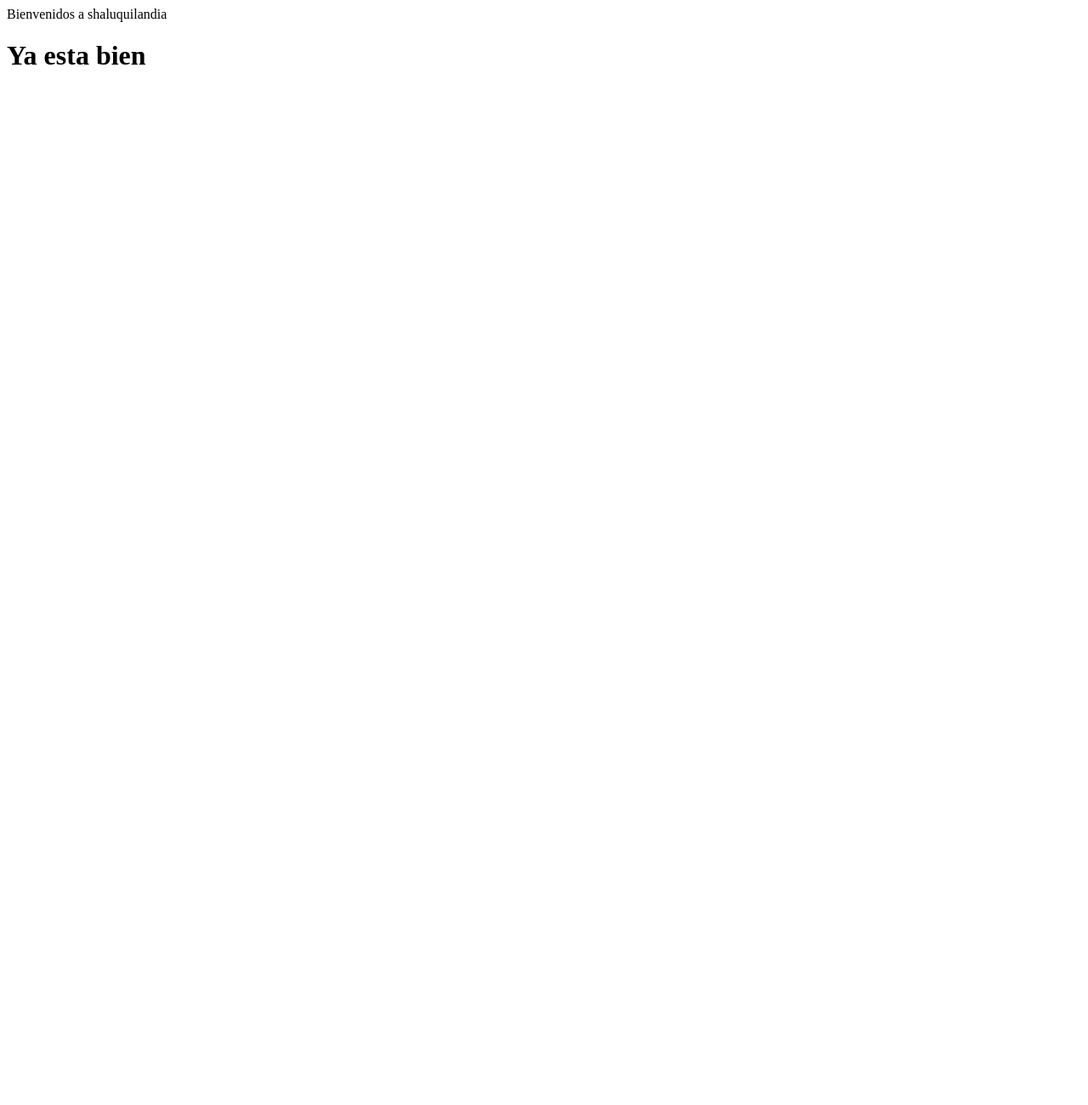
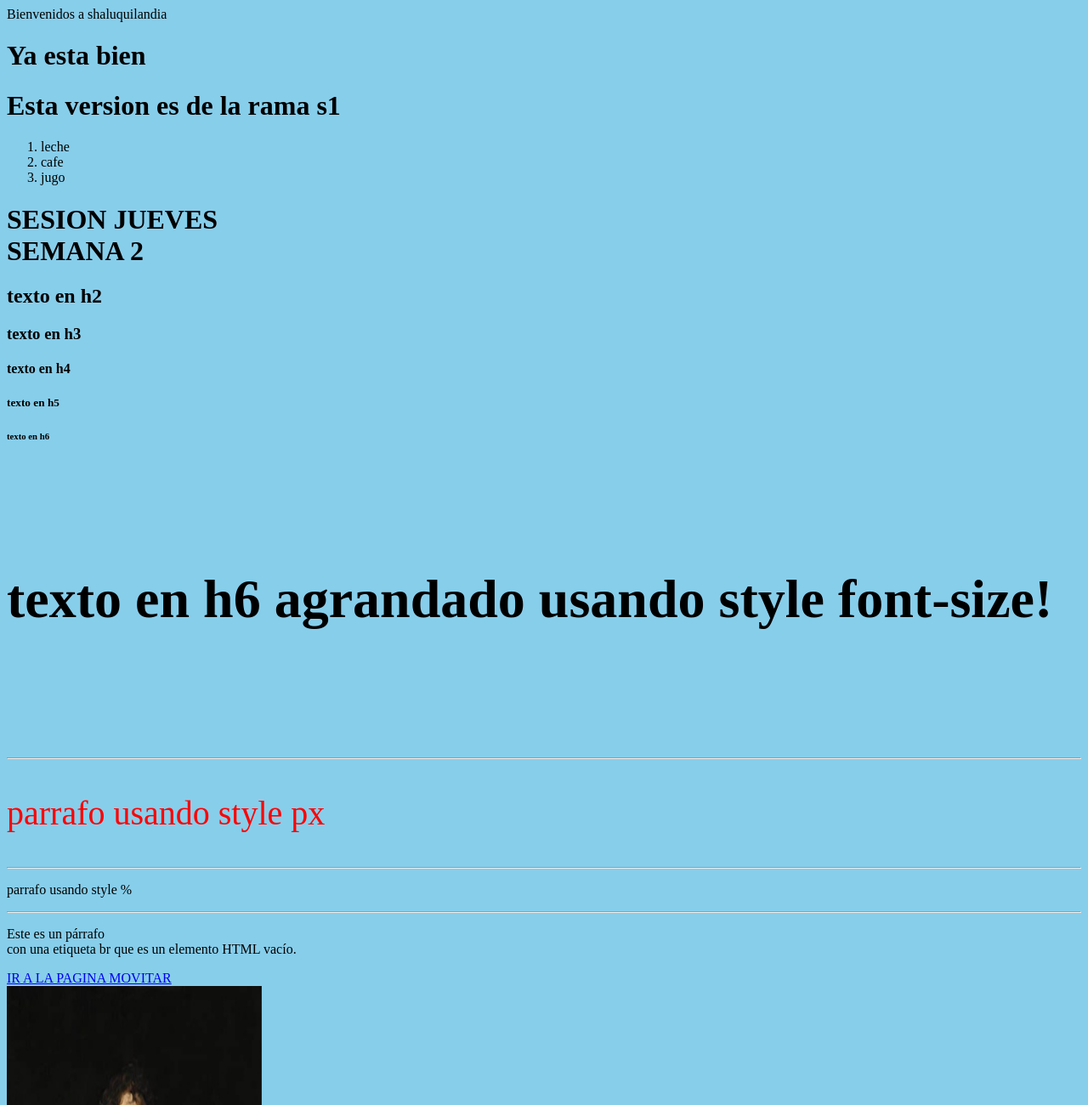
Before and after one commit to SalomonAquije/SalomonAquije.github.io, a plain HTML site: page INDEX.html in a window 1280 px wide. Shown: the top 1300 px of the page at 85% size. Before the commit the page ends 800 px from the top, so only its background shows below. Drawn offline with Linux system fonts and the light colour scheme.

Commit message:
VERSIÓN JUEVES FINAL DE CLASE 3/04/2025

```diff
--- a/INDEX.html
+++ b/INDEX.html
@@ -5,9 +5,37 @@
     <meta name="viewport" content="width=device-width, initial-scale=1.0">
     <title>PAGINA SHALU</title>
 </head>
-<body>
+<body   style="background-color:skyblue;">
     Bienvenidos a shaluquilandia
     <h1>Ya esta bien</h1>
    <!-- hoy la rompemos con la clase   -->
+   <h1>  Esta version es de la rama s1  </h1>
+      <ol>
+          <li>leche</li>
+          <li>cafe</li>
+          <li>jugo</li>
+     </ol>
+
+    <h1>  SESION JUEVES <br>SEMANA 2 </h1>
+      <h2> texto en h2  </h2>
+      <h3>  texto en h3 </h3>
+      <h4>  texto en h4 </h4>
+      <h5>   texto en h5 </h5>
+      <h6>   texto en h6 </h6>
+
+      <h6 style="font-size: 4em;">   texto en h6 agrandado usando style font-size!</h6>
+      <hr>
+       <p   style="font-size: 40px;  color: red;"> parrafo usando style px   </p>
+       <hr>
+       <p   style="font-size: 140%j;"> parrafo usando style %   </p>
+       <hr>
+
+      <p> Este es un párrafo<br>con una etiqueta br que es un elemento HTML vacío.</p>
+
+       <a href="https://movistaronline.pe/" target="_blank" > IR A LA PAGINA MOVITAR</a>
+       <br>
+       <img src="Prayers_for_paris.jpg" alt="IMAGEN NO DISPONIBLE" width="300PX" height="500px">
+       <img src="https://upload.wikimedia.org/wikipedia/en/thumb/c/c6/Die_Lit_by_Playboi_Carti.jpg/220px-Die_Lit_by_Playboi_Carti.jpg" alt="IMAGEN NO DISPONIBLE ">
+
 </body>
 </html>
```
Also changed, not shown: Prayers_for_paris.jpg (added).
